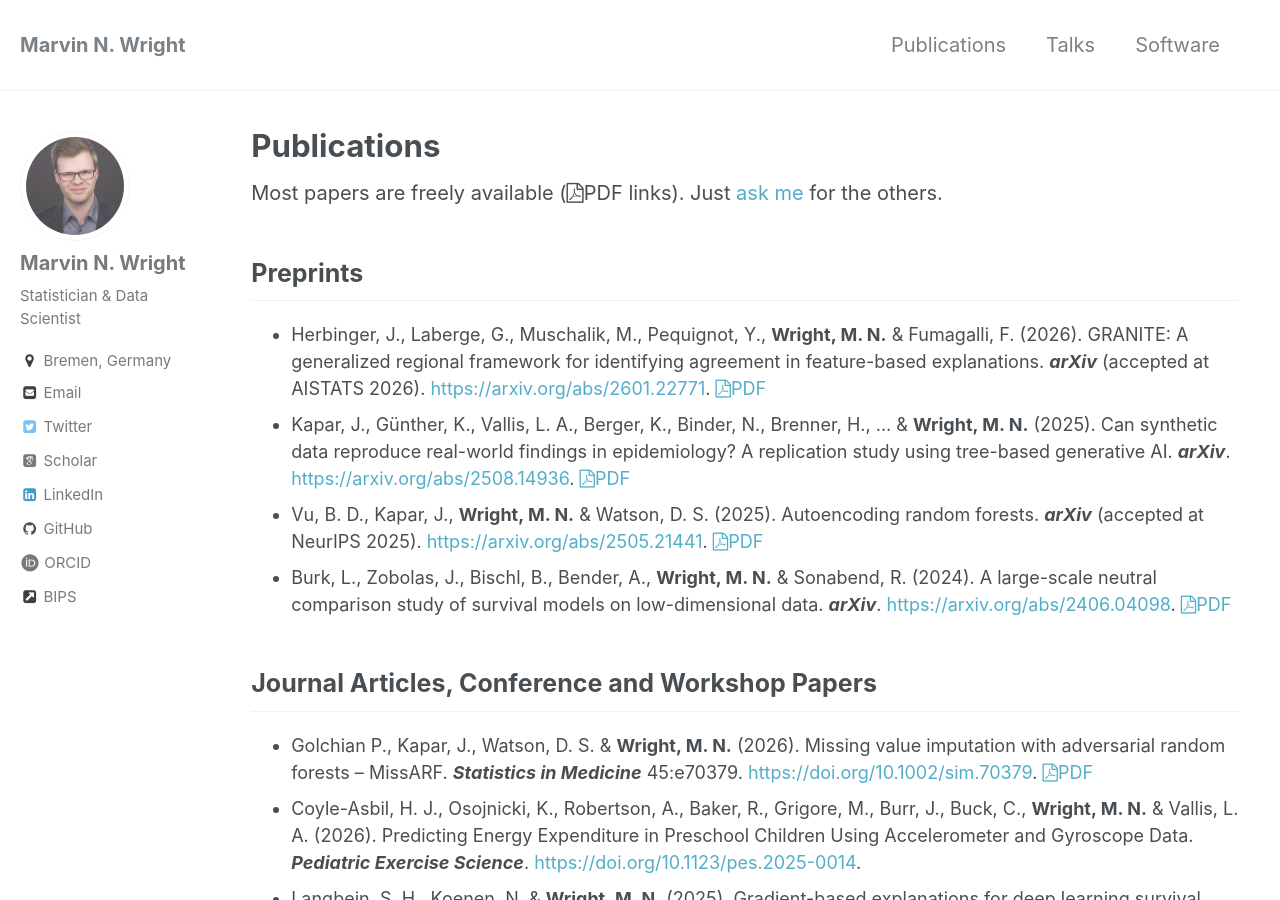
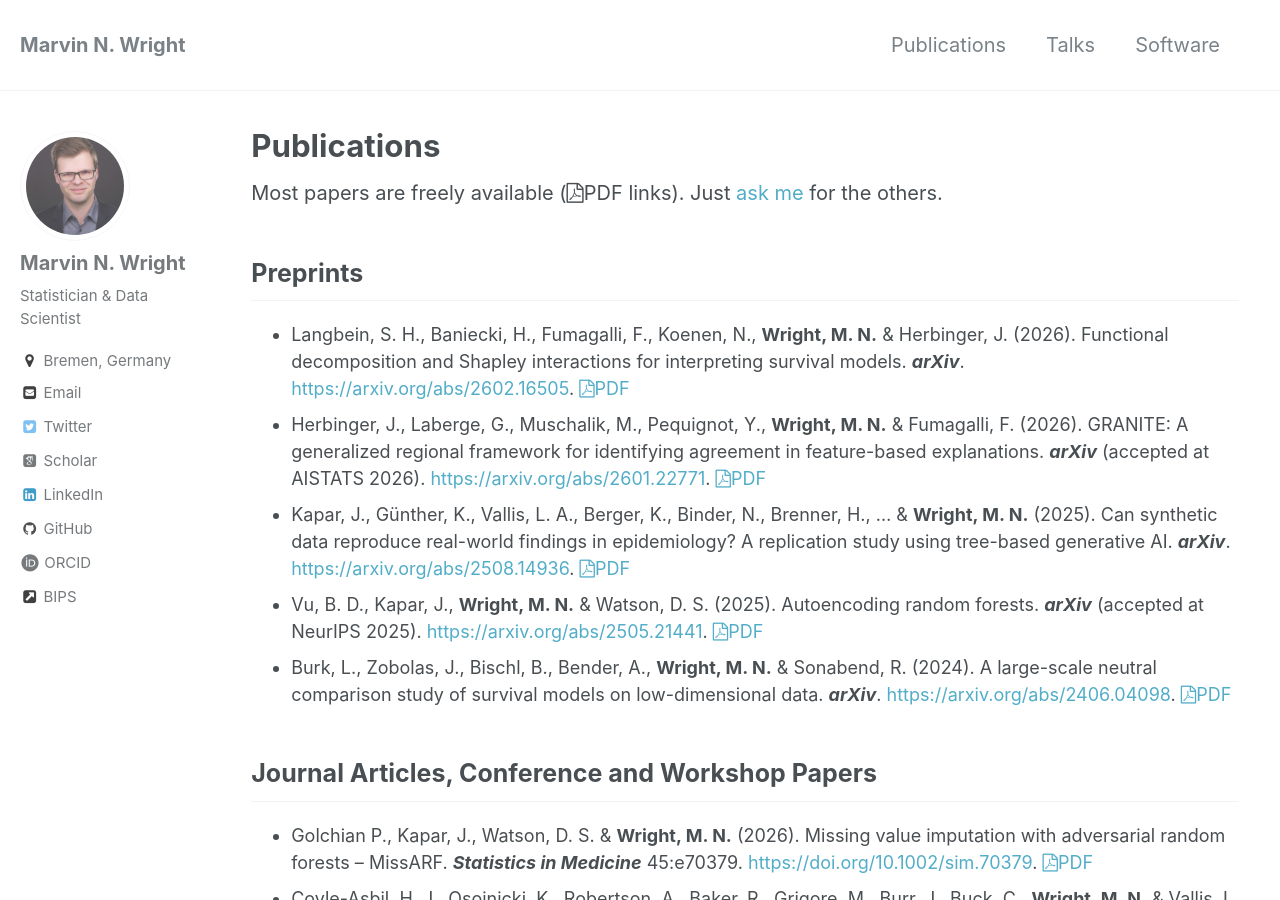
Before and after one commit to mnwright/mnwright.github.io, a Jekyll site: the page built from _pages/publications.md, in a window 1280 px wide and 900 px high. Built offline with Jekyll 4.4.1, drawn with Linux system fonts in a browser that asks for light colours; some web fonts are replaced.

Commit message:
add surv interaction arxiv

```diff
--- a/_pages/publications.md
+++ b/_pages/publications.md
@@ -6,6 +6,7 @@ permalink: /publications/
 Most papers are freely available (<i class="fa fa-file-pdf-o"></i>PDF links). Just <a href="mailto:web@wrig.de">ask me</a> for the others.
 
 ## Preprints
+* {:.pub} Langbein, S. H., Baniecki, H., Fumagalli, F., Koenen, N., **Wright, M. N.** & Herbinger, J. (2026). Functional decomposition and Shapley interactions for interpreting survival models. ***arXiv***. <https://arxiv.org/abs/2602.16505>. <a href="https://arxiv.org/pdf/2602.16505"><i class="fa fa-file-pdf-o"></i>PDF</a>
 * {:.pub} Herbinger, J., Laberge, G., Muschalik, M., Pequignot, Y., **Wright, M. N.** & Fumagalli, F. (2026). GRANITE: A generalized regional framework for identifying agreement in feature-based explanations. ***arXiv*** (accepted at AISTATS 2026). <https://arxiv.org/abs/2601.22771>. <a href="https://arxiv.org/pdf/2601.22771"><i class="fa fa-file-pdf-o"></i>PDF</a>
 * {:.pub} Kapar, J., Günther, K., Vallis, L. A., Berger, K., Binder, N., Brenner, H., ... & **Wright, M. N.** (2025). Can synthetic data reproduce real-world findings in epidemiology? A replication study using tree-based generative AI. ***arXiv***. <https://arxiv.org/abs/2508.14936>. <a href="https://arxiv.org/pdf/2508.14936"><i class="fa fa-file-pdf-o"></i>PDF</a>
 * {:.pub} Vu, B. D., Kapar, J., **Wright, M. N.** & Watson, D. S. (2025). Autoencoding random forests. ***arXiv*** (accepted at NeurIPS 2025). <https://arxiv.org/abs/2505.21441>. <a href="https://arxiv.org/pdf/2505.21441"><i class="fa fa-file-pdf-o"></i>PDF</a>
```
